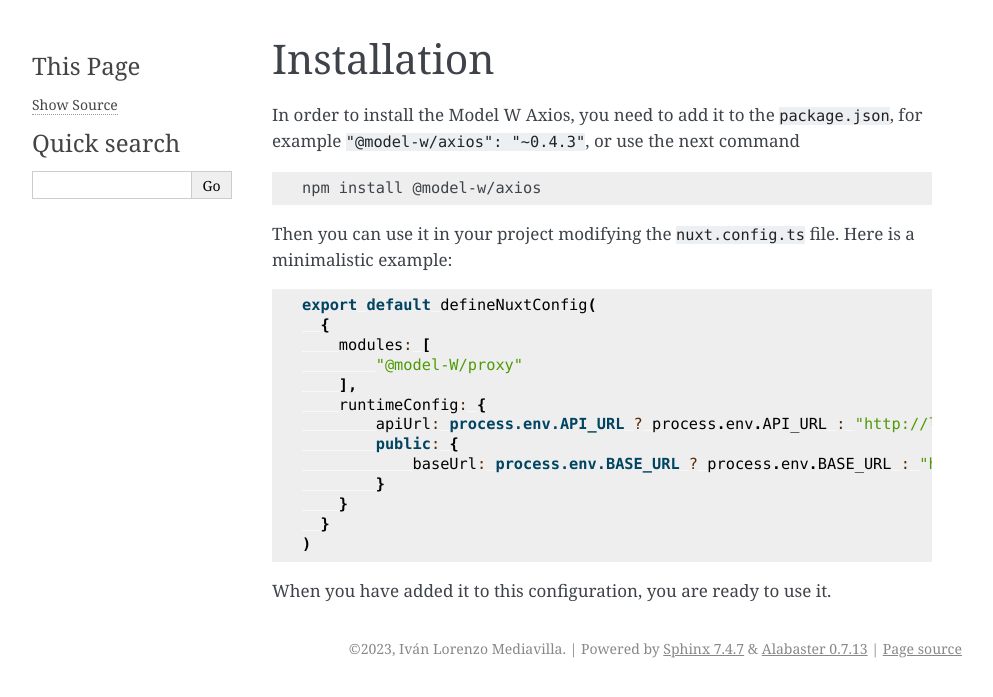
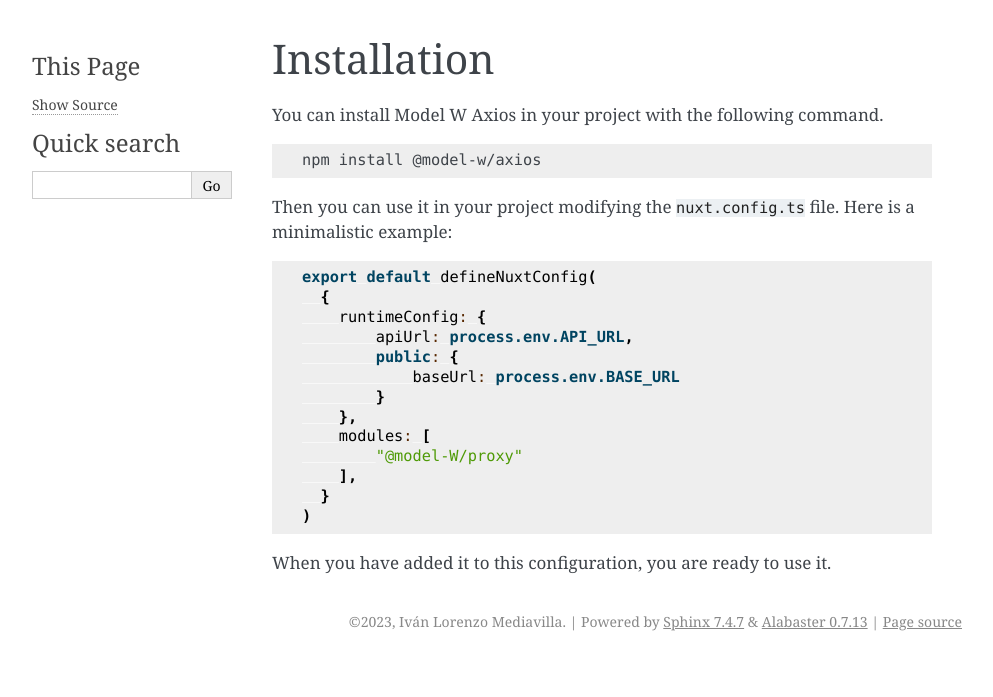
Before and after one commit to ModelW/axios-ts, a Sphinx documentation site: the page built from doc/source/installation.md, in a window 1280 px wide. Shown: the top 697 px of the page, without its empty margins (148-1141 px from the left). Built offline with Sphinx 7.4.7, drawn with Linux system fonts in a browser that asks for light colours.

Commit message:
fix/mw-73-fixed-documentation

````diff
--- a/doc/source/installation.md
+++ b/doc/source/installation.md
@@ -1,6 +1,6 @@
 # Installation
 
-In order to install the Model W Axios, you need to add it to the `package.json`, for example `"@model-w/axios": "~0.4.3"`, or use the next command
+You can install Model W Axios in your project with the following command.
 ```commandline
 npm install @model-w/axios
 ```
@@ -11,15 +11,15 @@
 ```typescript
 export default defineNuxtConfig(
   {
+    runtimeConfig: {
+        apiUrl: process.env.API_URL,
+        public: {
+            baseUrl: process.env.BASE_URL
+        }
+    },
     modules: [
         "@model-W/proxy"
     ],
-    runtimeConfig: {
-        apiUrl: process.env.API_URL ? process.env.API_URL : "http://localhost:3000",
-        public: {
-            baseUrl: process.env.BASE_URL ? process.env.BASE_URL : "http://localhost:3000"
-        }
-    }
   }
 )
 ```
````
Also changed, not shown: 1 other file.
